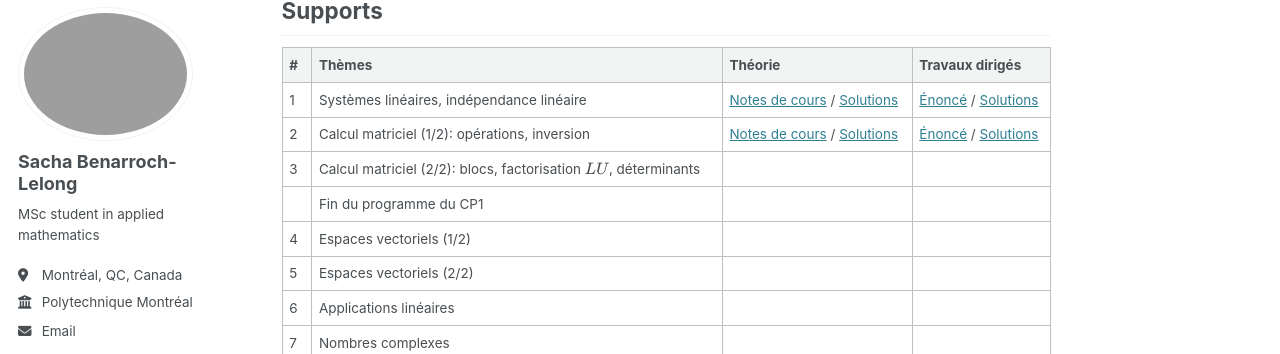
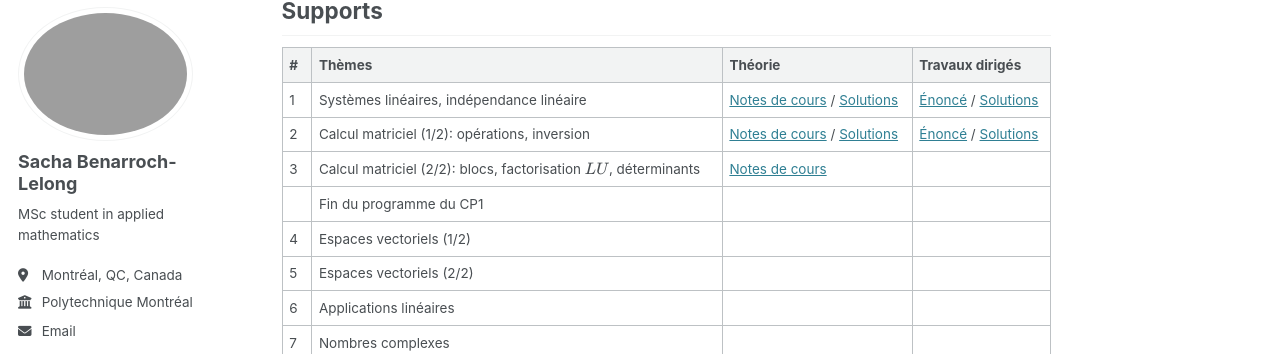
Before and after one commit to sblelong/sblelong.github.io, a Jekyll site: the page built from _teaching/mth1008.md, in a window 1280 px wide and 900 px high, scrolled down 305 px. Shown: the part 99-453 px from the top of the window. Built offline with Jekyll 4.4.1, drawn with Linux system fonts in a browser that asks for light colours; some web fonts are replaced.

Commit message:
accès c3

```diff
--- a/_teaching/mth1008.md
+++ b/_teaching/mth1008.md
@@ -17,7 +17,7 @@ date: 2026-01-01
 | --- | ------------------------------------------------------------------- | ----------------------------------------------------------------------------------------- |
 | 1   | Systèmes linéaires, indépendance linéaire                           | [Notes de cours](/files/mth1008/cours/c1.pdf) / [Solutions](/files/mth1008/cours/sc1.pdf) | [Énoncé](/files/mth1008/td/td1.pdf) / [Solutions](/files/mth1008/td/td1-solutions.pdf) |
 | 2   | Calcul matriciel (1/2): opérations, inversion                       | [Notes de cours](/files/mth1008/cours/c2.pdf) / [Solutions](/files/mth1008/cours/sc2.pdf) | [Énoncé](/files/mth1008/td/td2.pdf) / [Solutions](/files/mth1008/td/td2-solutions.pdf) |
-| 3   | Calcul matriciel (2/2): blocs, factorisation \\(LU\\), déterminants |                                                                                           |                                                                                        |
+| 3   | Calcul matriciel (2/2): blocs, factorisation \\(LU\\), déterminants | [Notes de cours](/files/mth1008/cours/c3.pdf)                                             |                                                                                        |
 |     | Fin du programme du CP1                                             |                                                                                           |                                                                                        |
 | 4   | Espaces vectoriels (1/2)                                            |                                                                                           |                                                                                        |
 | 5   | Espaces vectoriels (2/2)                                            |                                                                                           |                                                                                        |
```
